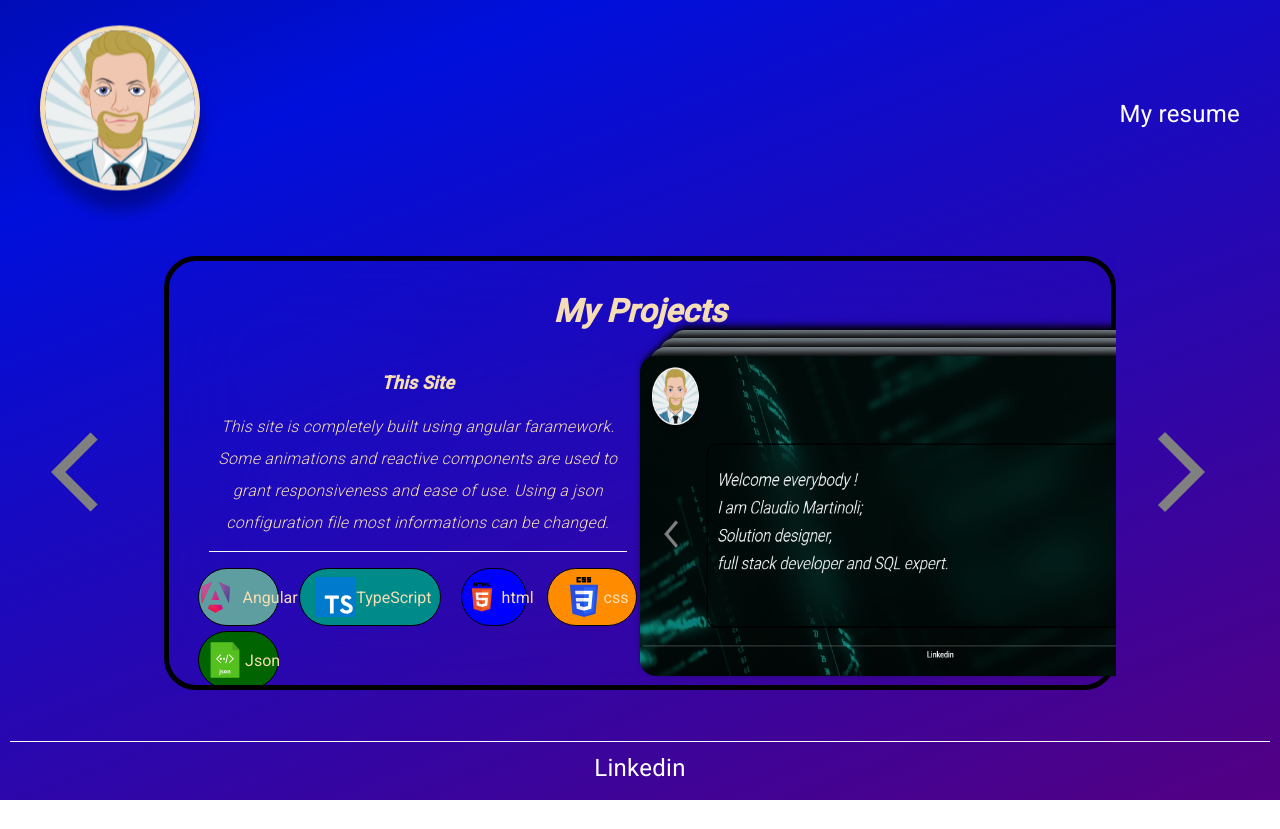
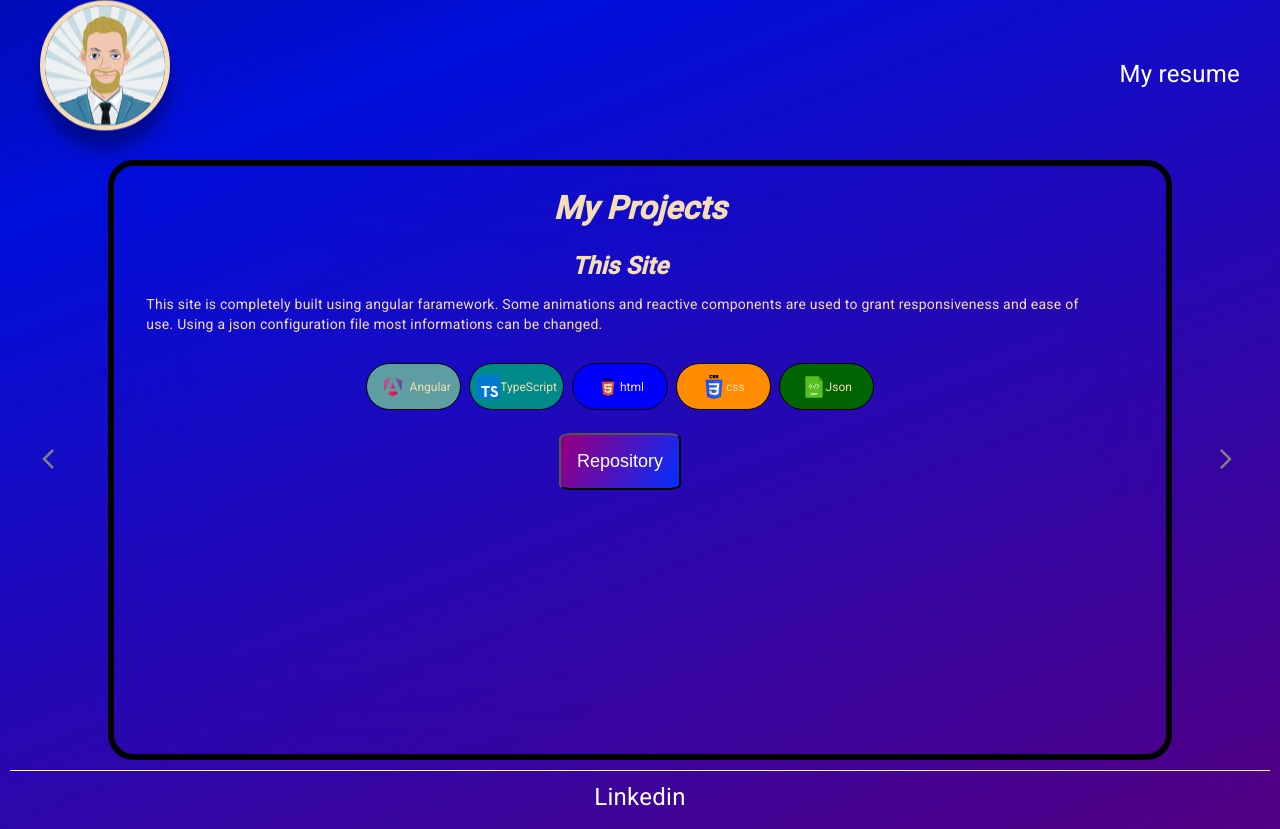
Before and after one commit to ClodMart/PortfolioSite, an Angular app: page / in a window 1280 px wide. Both pictures are taken after a click on the button "arrow_back_ios". Before the commit the page ends 800 px from the top, so only its background shows below. Built offline with nearby package versions, Linux system fonts and the light colour scheme.

Commit message:
Reactive layout

```diff
--- a/package.json
+++ b/package.json
@@ -32,6 +32,7 @@
     "@angular/cli": "^17.3.10",
     "@angular/compiler-cli": "^18.2.8",
     "@types/jasmine": "~4.3.0",
+    "jasmine": "^5.5.0",
     "jasmine-core": "~4.5.0",
     "karma": "~6.4.0",
     "karma-chrome-launcher": "~3.1.0",
--- a/src/app/app.component.css
+++ b/src/app/app.component.css
@@ -1,6 +1,8 @@
 body,
 html {
-  height: 100%;
+  height: auto;
+  min-height: 100%;
+  min-width: 100%;
   width: 100%;
   margin: 0;
   padding: 0;
@@ -50,25 +52,18 @@ html {
   }
 }
 
-.avatarcontainer {
-  width: 10rem;
-  height: 10rem;
-
-}
-
 .avatar
 {
+  display: flex;
   box-sizing: border-box;
   border: 5px wheat solid;
   border-radius: 50%;
   overflow: hidden;
   box-shadow: 0 5px 15px 0px rgba(0,0,0,0.6);
-  transform: translatey(0px);
   animation: float 6s ease-in-out infinite;
   align-self: center;
 }
-.avatar img { width: 100%; height: auto;
-  transform: scale(1.25,1.25);}
+.avatar img { width: 8vw; height: auto; }
 /*#endregion AvatarEffects*/
 
 
@@ -89,29 +84,11 @@ html {
   align-items: center;
   max-height: 10rem;
   margin: 2.5rem;
+  padding-left: 10vh;
+  padding-right: 10vh;
 }
 
-.carusel-container{
-  flex-grow: 1;
-  max-width: 100%;
-  display: flex;
-  justify-content: space-between;
-  margin-bottom: 25px;
-  margin-left: 50px;
-  margin-right: 50px;
-}
 
-.caruselButton{
-height: 100%;
-width: 10%;
-background: transparent;
-border: none;
-align-content: center;
->.material-icons{
-  transform: scale(4);
-  color: gray ;
-}
-}
 .caruselButton:hover{
   backdrop-filter: blur(80px);
   filter: drop-shadow(0 0 0.75rem crimson);
@@ -129,3 +106,18 @@ align-content: center;
   border-bottom-right-radius: 5rem;
   border-top-right-radius: 5rem;
 }
+
+@media screen and (max-width: 1606px),
+      screen and  (max-height: 813px) {
+        .avatar img { width: auto; height: 15vh;}
+
+        .header{
+          display: flex;
+          flex-grow: 1;
+          justify-content: space-between;
+          align-items: space-between;
+          max-height: 10vh;
+          padding-left: 0vh;
+          padding-right: 0vh;
+        }
+      }
--- a/src/app/app.component.html
+++ b/src/app/app.component.html
@@ -1,14 +1,7 @@
-<html>
-  <head>
-    <title>Claudio Martinoli Portfolio</title>
-  </head>
-  <body class="body">
-      <div class="header">
-          <div id="container" class="avatarcontainer">
+ <div class="header">
             <div class="avatar">
               <img rel="stylesheet" [src]="'./assets/mainPage/'+ListData().AvatarImg" class="Avatar"/>
             </div>
-          </div>
           <div>
             <p class="hover-underline-animation" (click)="openCurriculum()">My resume</p>
           </div>
@@ -57,5 +50,3 @@
         <p class="hover-underline-animation" (click)="OpenLinkedin()">Linkedin</p>
         <!-- <p class="hover-underline-animation1">GitHub</p> -->
       </div>
-  </body>
-</html>
--- a/src/app/presentation-card/presentation-card.component.css
+++ b/src/app/presentation-card/presentation-card.component.css
@@ -1,14 +1,14 @@
-.skillsTitleContainer{
+.skillsTitleContainer {
     text-align: center;
-    >p{
-        font-style: italic;
-        font-weight:bold;
-        font-size: x-large;
-        color: wheat;
-        line-height: 2rem;
-      }
-      .skillsContainer{
-        display: grid;
-        grid-template-columns: 1fr 1fr 1fr;
-      }
 }
+
+.skillsTitleContainer p {
+    font-style: italic;
+    font-weight: bold;
+    font-size: xx-large; /* Changed to viewport width */
+    color: wheat;
+}
+
+.skillsContainer{
+  margin-top: 5vh;
+}
--- a/src/app/presentation-card/skill-item/skill-item.component.css
+++ b/src/app/presentation-card/skill-item/skill-item.component.css
@@ -1,31 +1,52 @@
-.itemContainer{
+.itemContainer {
     display: flex;
-    border: solid 1px black;
+    border: solid 0.1vw black; /* Changed to viewport width */
     flex-direction: row;
     flex-grow: 1;
     justify-content: center;
     align-items: center;
-    border-radius: 2rem;
-    min-height: 40px;
-    min-width: 3rem;
-    padding: 0.5rem;
-    margin-left: 10px;
-    margin-right: 10px;
-    margin-bottom: 5px;
+    border-radius: 2vw; /* Changed to viewport width */
+    min-height: 4vh; /* Changed to viewport height */
+    min-width: 3vw; /* Changed to viewport width */
+    padding: 0.5vw; /* Changed to viewport width */
+    margin-bottom: 0.5vw; /* Changed to viewport width */
 }
 
-.icon{
+.icon {
     width: auto;
-    max-height: 40px;
-    margin-left: 0.5rem;
+    max-height: 3vh; /* Changed to viewport width */
 }
 
-.text{
+.text {
     color: wheat;
-    font-size: 2vh;
+    font-size: 1.5vh; /* Changed to viewport height */
     font-size-adjust: auto;
     text-align: start;
-    line-height: 25px;
-    height: 25px;
+    line-height: 2.5vh; /* Changed to viewport height */
+    height: 2.5vh; /* Changed to viewport height */
     margin-bottom: 0;
+    text-wrap: normal;
 }
+
+/* Example media query for smaller screens */
+@media (max-width: 768px) {
+    .itemContainer {
+        border-width: 0.2vw; /* Adjusted for smaller screens */
+        border-radius: 4vw; /* Adjusted for smaller screens */
+        padding: 1vw; /* Adjusted for smaller screens */
+        margin-left: 2vw; /* Adjusted for smaller screens */
+        margin-right: 2vw; /* Adjusted for smaller screens */
+        margin-bottom: 1vw; /* Adjusted for smaller screens */
+    }
+
+    .icon {
+        max-height: 8vh; /* Adjusted for smaller screens */
+        margin-left: 1vw; /* Adjusted for smaller screens */
+    }
+
+    .text {
+        font-size: 3vh; /* Adjusted for smaller screens */
+        line-height: 5vh; /* Adjusted for smaller screens */
+        height: 5vh; /* Adjusted for smaller screens */
+    }
+}
--- a/src/app/project-card/project-card.component.css
+++ b/src/app/project-card/project-card.component.css
@@ -1,11 +1,14 @@
 .container{
     display: flex;
+    flex-direction: column;
     flex-grow: 1;
-    max-width: 70%;
-    min-width: 70%;
-    justify-content: flex-start;
+    max-width: 80vw;
+    height: 45vh;
 }
 
-.mainContainer{
-    max-height: 6rem;
-}
+@media screen and (max-width: 1606px),
+      screen and  (max-height: 813px) {
+        .container{
+            flex-direction: column;
+        }
+      }
--- a/src/app/project-card/project-card.component.html
+++ b/src/app/project-card/project-card.component.html
@@ -4,6 +4,4 @@
 <div *ngIf="Card.SubTitle" class="subTitleContainer">
     <p>{{Card.SubTitle}}</p>
 </div>
-<div class="mainContainer">
-        <app-project-item class="container" [items]="Card.Items ?? []"></app-project-item>
-</div>
+    <app-project-item class="container" [items]="Card.Items ?? []"></app-project-item>
--- a/src/app/project-card/project-item/project-item.component.css
+++ b/src/app/project-card/project-item/project-item.component.css
@@ -1,49 +1,47 @@
 .projectsContainer{
 display: flex;
+justify-items: space-between;
 flex-grow: 1;
-max-width: 80%;
-justify-content: flex-end;
+}
+.projectsContainerMobile{
+    display: none;
 }
 
 .projectsTitleContainer{
     display: flex;
     flex-direction: column;
-    justify-content: stretch;
+    justify-content: center;
+    color: wheat;
+    max-width: 40vw;
+    align-items: center;
+    margin-right: 5vh;
+}
+
+.title{
     text-align: center;
-    flex-grow: 1;
-    min-width: 85%;
-        font-style: italic;
-        font-weight:lighter;
-        font-size:medium;
-        color: wheat;
-        line-height: 2rem;
-    .title{
-        font-weight: bold;
-        font-size:large;
-    }
+    font-weight: bolder;
+    font-size:large;
+    font-style: italic;
+    font-size:x-large;
+    color: wheat;
+    line-height: 2rem;
 }
 
 .projectsImageContainer{
-    display: flex;
-    flex-direction: column;
-    text-align: center;
-    width: 50%;
-    align-items: center;
-    scrollbar-width: none;
-}
+    width: 55vh;
+    height: 30vh;
+    }
 
 .image{
     position: absolute;
-    width: 75vh;
-    height: 40vh;
+    width: 55vh;
+    height: 30vh;
     border-radius: 2vh;
     filter:drop-shadow(1mm -1mm 1mm black)
 }
 
 .skillsContainer{
-    display: grid;
-    grid-template-columns: 1fr 1fr 1fr 1fr;
-    align-items: center;
+    grid-template-columns: 1fr 1fr 1fr 1fr 1fr;
 }
 
 .anim-bg-gradient {
@@ -73,3 +71,37 @@ background-position: 0 0;
 .nextItem{
     transform: translateY(-90%);
 }
+
+@media screen and (max-width: 1606px),
+      screen and  (max-height: 813px) {
+
+        .image{
+            display: none;
+        }
+        .projectsContainer{
+            flex-direction: column-reverse;
+            display: none;
+            }
+
+            .projectsContainerMobile{
+                display: flex;
+                flex-direction: column;
+            }
+
+            .projectsTitleContainer{
+                max-width: unset;
+            }
+            @media screen and (max-width: 768px) {
+                .skillsContainer{
+                    grid-template-columns: 1fr 1fr;
+                }
+
+            }
+
+            @media screen and (max-width: 500px) {
+                .skillsContainer{
+                    grid-template-columns: 1fr;
+                }
+
+            }
+}
--- a/src/app/project-card/project-item/project-item.component.html
+++ b/src/app/project-card/project-item/project-item.component.html
@@ -1,21 +1,19 @@
+
 <div class="projectsContainer">
     <div *ngIf="items[selected()] && !changing" class="projectsTitleContainer" [@slideInOutFixed]="{
         value: '',
         params: {
           start: '+'
         }
-      }">
-            <p class="title">{{items[selected()].Label}}</p>
+      }">   <p class="title">{{items[selected()].Label}}</p>
             <p>{{items[selected()].Description}}</p>
             <mat-divider class="divider"></mat-divider>
-        <div>
             <div class="skillsContainer">
                 <ng-container *ngFor="let item of items[selected()].SubItems; index as i; trackBy: trackByFn" [ngSwitch]="item.Type">
                     <app-skill-item *ngSwitchCase="itemTypes.Skill" [item]="item"></app-skill-item>
                 </ng-container>
             </div>
                 <button class="anim-bg-gradient"  (click)="navigateToPage()">Repository</button>
-        </div>
     </div>
 
     <div #ProjectSelector class="projectsImageContainer" (wheel)="changeSelected($event)" (click)="changeSelectedClick($event)">
@@ -27,10 +25,28 @@
               end:'+'
             }
           }"
-          [style.top]="23-(2*i)+'%'"
-          [style.left]="50+i+'%'"
+          [style.top]="20-(2*i)+'vh'"
+          [style.left]="45+i+'vw'"
           [style.z-index]="items.length - i"
           />
     </ng-container>
     </div>
 </div>
+<div class="projectsContainerMobile" (click)="changeSelectedClick($event)">
+    <div *ngIf="items[selected()] && !changing" class="projectsTitleContainer" [@slideUpInOut]="{
+        value: '',
+        params: {
+              start : '+',
+              end:'+'
+            }
+      }">   <p class="title">{{items[selected()].Label}}</p>
+            <p>{{items[selected()].Description}}</p>
+            <mat-divider class="divider"></mat-divider>
+            <div class="skillsContainer">
+                <ng-container *ngFor="let item of items[selected()].SubItems; index as i; trackBy: trackByFn" [ngSwitch]="item.Type">
+                    <app-skill-item *ngSwitchCase="itemTypes.Skill" [item]="item"></app-skill-item>
+                </ng-container>
+            </div>
+                <button class="anim-bg-gradient"  (click)="navigateToPage()">Repository</button>
+    </div>
+</div>
--- a/src/app/welcome-card/welcome-card.component.css
+++ b/src/app/welcome-card/welcome-card.component.css
@@ -9,10 +9,10 @@
 {
   font-style: italic;
   font-weight:lighter;
-  font-size:50px;
+  font-size:7vh;
   color: wheat;
-  line-height: 5rem;
-  width: 95rem;
+  line-height: 8vh;
+  width: 95vw;
 }
 
 .TitleBarStyle h2
@@ -20,8 +20,32 @@
   display: inline;
   font-style: italic;
   font-weight:lighter;
-  font-size:50px;
+  font-size:7vh;
   color: wheat;
-  line-height: 5rem;
-  width: 95rem;
+  line-height: 8vh;
+  width: 95vh;
 }
+
+
+@media screen and (max-width: 1320px){
+  .TitleBarStyle p
+{
+  font-style: italic;
+  font-weight:lighter;
+  font-size:5vw;
+  color: wheat;
+  line-height: 8vw;
+  width: 95vw;
+}
+
+.TitleBarStyle h2
+ {
+  display: inline;
+  font-style: italic;
+  font-weight:lighter;
+  font-size:5vw;
+  color: wheat;
+  line-height: 8vw;
+  width: 95vh;
+}
+      }
--- a/src/index.html
+++ b/src/index.html
@@ -1,16 +1,16 @@
 <!doctype html>
 <html lang="en">
 <head>
+  <title>Claudio Martinoli Portfolio</title>
   <meta charset="utf-8">
-  <title>PortfolioSite</title>
   <base href="/">
-  <meta name="viewport" content="width=device-width, initial-scale=1">
+  <meta name="viewport" content="width=device-width">
   <link rel="icon" type="image/x-icon" href="favicon.ico">
   <link rel="preconnect" href="https://fonts.gstatic.com">
   <link href="https://fonts.googleapis.com/css2?family=Roboto:wght@300;400;500&display=swap" rel="stylesheet">
   <link href="https://fonts.googleapis.com/icon?family=Material+Icons" rel="stylesheet">
 </head>
 <body class="mat-typography">
-  <app-root></app-root>
+  <app-root class="fullScreenComp"></app-root>
 </body>
 </html>
--- a/src/styles.css
+++ b/src/styles.css
@@ -6,20 +6,61 @@ body {
 
 /*Rimuove il bordo di approot */
 
-html, body { height: 100%; }
-body { margin: 0; font-family: Roboto, "Helvetica Neue", sans-serif; }
+body,
+html {
+  height: auto;
+  min-height: 100%;
+  min-width: 100%;
+  width: 100%;
+  margin: 0;
+  padding: 0;
+  background: rgb(26, 188, 156);
+  background: -moz-linear-gradient(-45deg, rgba(26, 188, 156, 1) 0%, rgba(142, 68, 173, 1) 100%);
+  background: -webkit-linear-gradient(-45deg, rgba(26, 188, 156, 1) 0%, rgba(142, 68, 173, 1) 100%);
+  background: linear-gradient(135deg, rgba(26, 188, 156, 1) 0%, rgba(142, 68, 173, 1) 100%);
+}
 
+body{
+  display: flex;
+  flex-direction: column;
+  margin: 0;
+  padding: 0;
+  z-index: -1;
+  background-size:cover;
+  background-image: linear-gradient(159deg, #000000, #010432, #000fdb, #500085, #6d08af, #9b05ff);
+  background-size: 400% 400%;
+  animation: gradient 7s ease infinite;
+  margin: 0; font-family: Roboto, "Helvetica Neue", sans-serif;
+}
+
+  @keyframes gradient {
+  0% {
+  background-position: 0% 50%;
+  }
+  50% {
+  background-position: 100% 50%;
+  }
+  100% {
+  background-position: 0% 50%;
+  }
+  }
+
+  .fullScreenComp{
+    min-height: 100vh;
+    min-width: 100vw;
+  }
 
 .fullScreenContainer{
   display: flex;
   overflow: scroll;
   scrollbar-width: none;
-  width: 100%;
-  margin: 1rem;
+  width: 100vw;
+  height: 60vh;
   backdrop-filter: blur(50px);
+  flex-grow: 1;
   >.cardContainer{
-    border: solid, 5px, black;
-    border-radius: 2rem;
+    border: solid 0.5vw black;
+    border-radius: 2vw;
     display: flex;
     flex-grow: 1;
     overflow: hidden;
@@ -28,9 +69,10 @@ body { margin: 0; font-family: Roboto, "Helvetica Neue", sans-serif; }
       display: flex;
       flex-grow: 1;
       flex-direction: column;
-      padding: 2.5rem;
-      /* width: 95rem;
-      margin: 2rem; */
+      padding: 2.5vw;
+      height: 45vh;
+      /* width: 95vw;
+      margin: 2vw; */
     }
   }
 }
@@ -41,6 +83,7 @@ body { margin: 0; font-family: Roboto, "Helvetica Neue", sans-serif; }
   flex-grow: 1;
   justify-content: stretch;
   align-items: stretch;
+  height: 45vh;
 }
 
 .titleContainer{
@@ -50,7 +93,6 @@ body { margin: 0; font-family: Roboto, "Helvetica Neue", sans-serif; }
   align-content: center;
   text-align: center;
   max-height: 10%;
-  margin-bottom: 2rem;
   >p{
       font-style: italic;
       font-weight:bold;
@@ -75,14 +117,13 @@ body { margin: 0; font-family: Roboto, "Helvetica Neue", sans-serif; }
 .descContainer{
   display: flex;
   flex-grow: 1;
-  text-align: left;
-  margin-right: 5rem;
-  max-width: 60%;
-  /* width: 50rem;
-  height: 20rem; */
+  text-align: left; margin-right: 5vw;
+  margin-top: 5vh;
+  max-width: 40vw;
+  height: 45vh;
       font-style: italic;
       font-weight:lighter;
-      font-size:x-large;
+      font-size:large;
       line-height: normal;
       color: wheat;
       text-wrap: wrap;
@@ -144,3 +185,85 @@ text-decoration: none;
   transform-origin: bottom left;
 }
 /*#endregion hover-underline_Effects*/
+
+.skillsContainer {
+  display: grid;
+  grid-template-columns: 1fr 1fr 1fr 1fr;
+  gap: 0.5vw;
+}
+
+.caruselButton{
+  width: 10%;
+  background: transparent;
+  border: none;
+  align-content: center;
+  >.material-icons{
+    transform: scale(4);
+    color: gray ;
+  }
+  }
+
+  .carusel-container{
+    flex-grow: 1;
+    max-width: 100%;
+    display: flex;
+    justify-content: space-between;
+    margin-bottom: 5vh;
+    margin-left: 5vw;
+    margin-right: 5vw;
+  }
+
+/* Example media query for smaller screens */
+@media screen and (max-width: 1606px),
+      screen and  (max-height: 813px) {
+
+  .fullScreenContainer{
+    display: flex;
+    overflow: scroll;
+    scrollbar-width: none;
+    width: 100vw;
+    height: 75vh;
+  }
+  .cardContainer {
+      flex-direction: column;
+      overflow: scroll;
+  }
+  .caruselButton{
+    >.material-icons{
+      transform: scale(1);
+    }
+  }
+
+  .carusel-container{
+    margin-bottom: 0;
+    margin-left: 0;
+    margin-right: 0;
+    height: 75vh;
+  }
+
+  .descContainer {
+    margin-top: 0;
+    max-width: none;
+    min-height: fit-content;
+    text-align: center;
+  }
+
+  .cardContainer .cardContent {
+    overflow: scroll;
+      padding: 5vw;
+  }
+
+  .mainContainer{
+    flex-direction: column;
+  }
+
+  .skillsTitleContainer p {
+    font-size: 4vw; /* Adjusted for smaller screens */
+    line-height: 8vw; /* Adjusted for smaller screens */
+}
+
+.skillsContainer {
+  gap: 1vh ;
+    grid-template-columns: 1fr; /* Single column layout for smaller screens */
+}
+}
```
Also changed, not shown: 1 other file (tests, documents, lock files or other folders).
